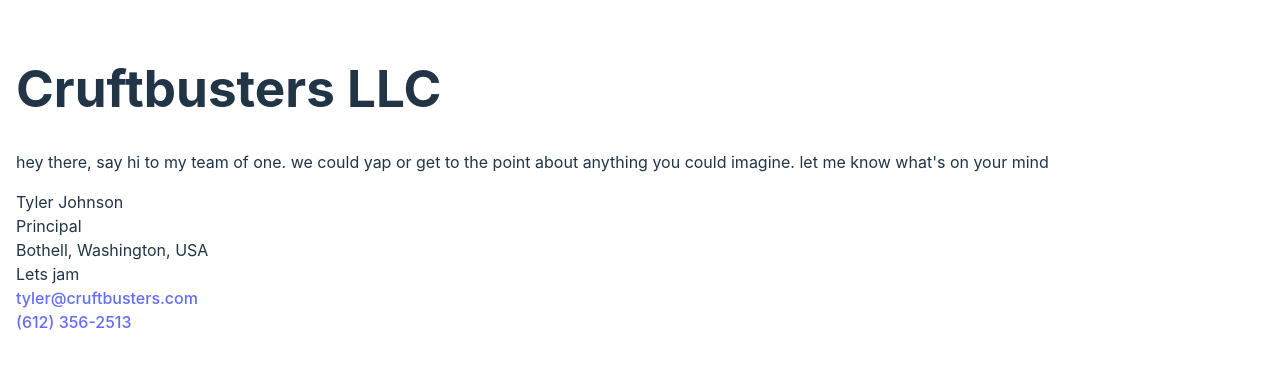
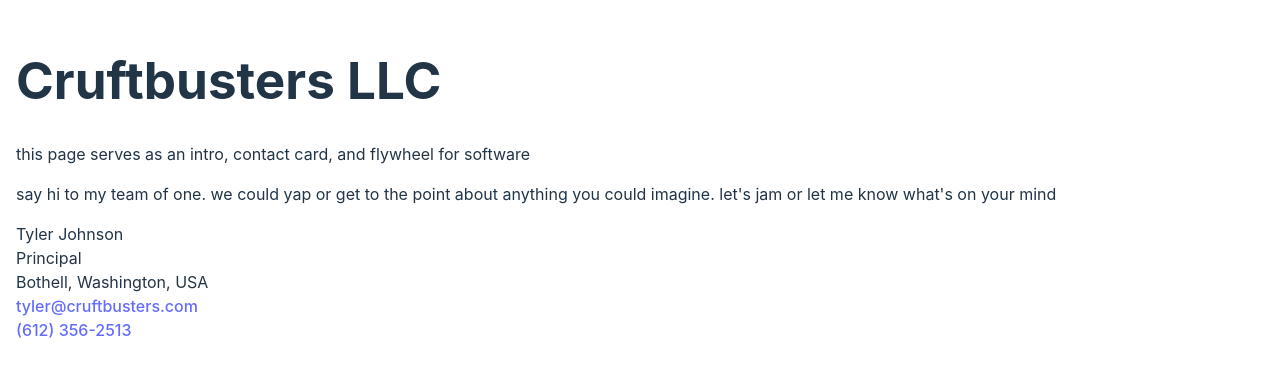
Before and after one commit to cruftbusters/devpod, a React (Vite) app in the folder apps/home/: page / in a window 1280 px wide. Shown: the part 212-588 px from the top of the page. Built offline with nearby package versions, Linux system fonts and the light colour scheme.

Commit message:
jam on contact

```diff
--- a/apps/home/src/Contact.tsx
+++ b/apps/home/src/Contact.tsx
@@ -4,14 +4,16 @@
   return (
     <MarginAround>
       <p>
-        hey there, say hi to my team of one. we could yap or get to the point
-        about anything you could imagine. let me know what's on your mind
+        this page serves as an intro, contact card, and flywheel for software
+      </p>
+      <p>
+        say hi to my team of one. we could yap or get to the point about
+        anything you could imagine. let's jam or let me know what's on your mind
       </p>
       <div>
         <div>Tyler Johnson</div>
         <div>Principal</div>
         <div>Bothell, Washington, USA</div>
-        <div>Lets jam</div>
         <div>
           <a href="mailto:tyler@cruftbusters.com">tyler@cruftbusters.com</a>
         </div>
```
